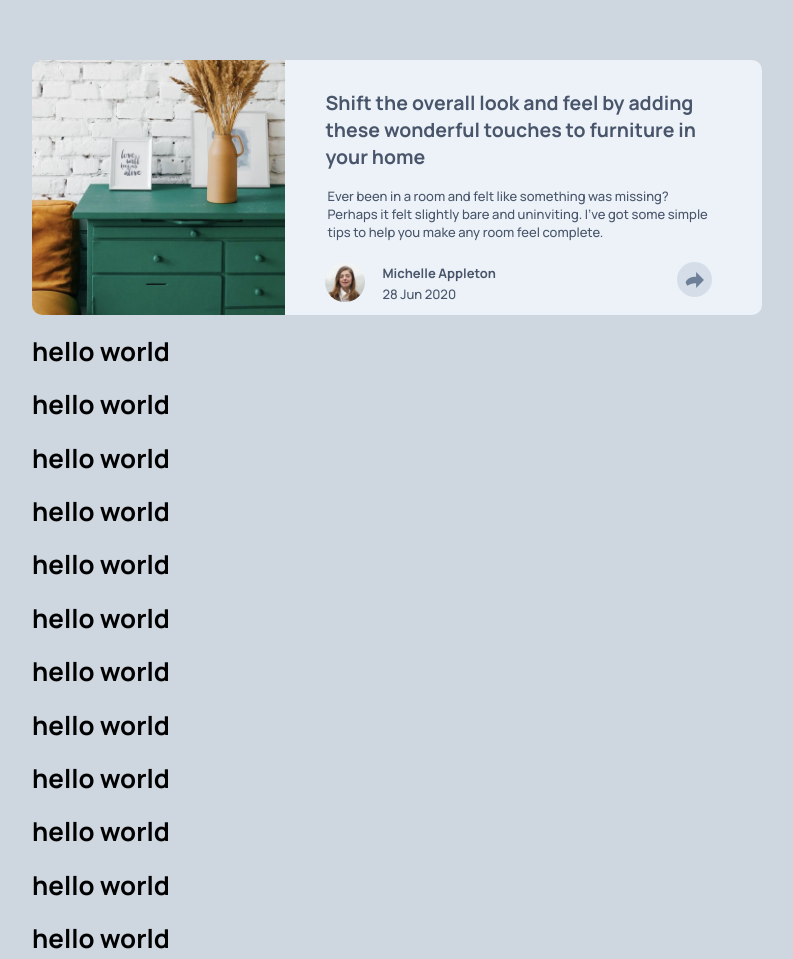
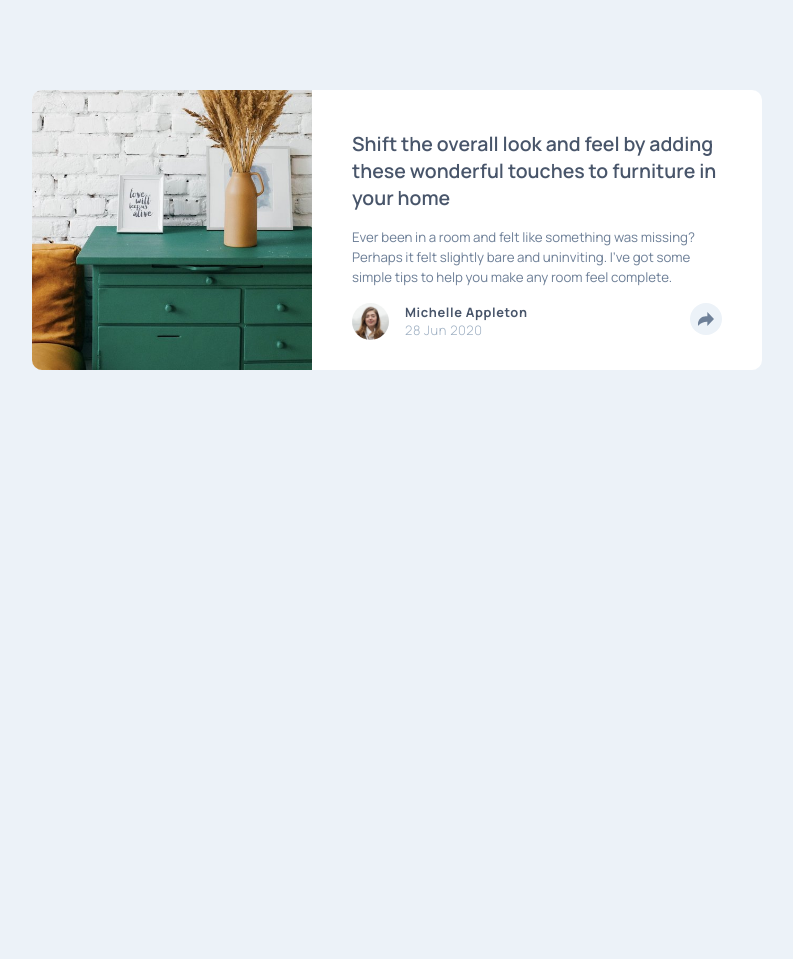
Before and after one commit to MyaLwin/frontEndMentour-ArticlePreview, a plain HTML site: page index.html in a window 1280 px wide. Shown: the part 140-1099 px from the top of the page, without its empty margins (243-1036 px from the left). After the commit the page ends 800 px from the top, so only its background shows below. Drawn offline with Linux system fonts and the light colour scheme.

Commit message:
CSS refactor

```diff
--- a/index.html
+++ b/index.html
@@ -5,7 +5,7 @@
     <meta name="viewport" content="width=device-width, initial-scale=1.0">
     <title>Article Preview</title>
     <link rel="stylesheet" href="style.css">
-    <link href="https://fonts.googleapis.com/css2?family=Manrope:wght@500;700&display=swap" rel="stylesheet">
+    <link href="https://fonts.googleapis.com/css2?family=Manrope:wght@300;400;500;600;700&display=swap" rel="stylesheet">
     <script src="https://kit.fontawesome.com/ea7a226074.js" crossorigin="anonymous"></script>
 </head>
 <body>
@@ -16,26 +16,29 @@
     <div class="row">
         <div class="container">
             <div class="col-1">
-                <div class="image">
-                    <img src="images/drawers.jpg" alt="">
+                <div class="col-1_image_container">
+                     <img class="col-1_image_img" src="images/drawers.jpg" alt="">
                 </div>
             </div>
             <div class="col-2">
-                <h2>Shift the overall look and feel by adding these wonderful
+                <h2 class="col-2__headline" >Shift the overall look and feel by adding these wonderful
                     touches to furniture in your home</h2>
-                <p>Ever been in a room and felt like something was missing? Perhaps
+                <p class="col-2__paragraph">Ever been in a room and felt like something was missing? Perhaps
                     it felt slightly bare and uninviting. I’ve got some simple tips
                     to help you make any room feel complete.</p>
-                <div class="author">
-                    <img class="author-image" src="images/avatar-michelle.jpg" alt="Michelle Appleton Picture">
-                    <div>
-                        <h3>Michelle Appleton</h3>
-                        <p>28 Jun 2020</p>
+                <div class="col-2__author-box">
+                    <img class="col-2__author-box-image" src="images/avatar-michelle.jpg" alt="Michelle Appleton Picture">
+                    <div class="col-2__author-box-info">
+                        <h3 class="col-2__author-box-h3">Michelle Appleton</h3>
+                        <p class="col-2__author-box-date">28 Jun 2020</p>
                     </div>
-                    <img id="links" src="images/icon-share.svg" alt="">
+                    <div class="col-2__author-box-share">
+                        <img class="col-2__author-box-share-image" src="images/icon-share.svg" alt="">
+                    </div>
+
 
                 </div>
-                <div class="linksBar" style="display:none;">
+                <div class="col-2__links-bar" style="display:none;">
                         <p>S H A R E</p>
                         <a href="https://www.facebook.com"><img src="images/icon-facebook.svg" alt=""></a>
                         <a href="https://www.twitter.com"><img src="images/icon-twitter.svg" alt=""></a>
@@ -48,27 +51,11 @@
 
 
 
-        <h1>hello world</h1>
-        <h1>hello world</h1>
-        <h1>hello world</h1>
-        <h1>hello world</h1>
-        <h1>hello world</h1>
-        <h1>hello world</h1>
-        <h1>hello world</h1>
-        <h1>hello world</h1>
-        <h1>hello world</h1>
-        <h1>hello world</h1>
-        <h1>hello world</h1>
-        <h1>hello world</h1>
-        <h1>hello world</h1>
-        <h1>hello world</h1>
-        <h1>hello world</h1>
-        <h1>hello world</h1>
-        <h1>hello world</h1>
+
 
 
     </div>
-
+<!--
     <script>
         let links = document.querySelector('#links');
         let linksBar = document.querySelector('.linksBar');
@@ -89,7 +76,7 @@
         });
 
 
-    </script>
+    </script> -->
 
 </body>
 </html>
--- a/style.css
+++ b/style.css
@@ -1,178 +1,162 @@
 /*
-
-## Colors
-- Very Dark Grayish Blue: hsl(217, 19%, 35%)
-- Desaturated Dark Blue: hsl(214, 17%, 51%)
-- Grayish Blue: hsl(212, 23%, 69%)
-- Light Grayish Blue: hsl(210, 46%, 95%)
-
 ## The designs were created to the following widths:
 - Mobile: 375px
 - Desktop: 1440px
 
 ### Body Copy
 - Font size: 13px
-
 */
 
+:root {
+    --very-dark-grayish-blue: hsl(217, 19%, 35%);
+    --desaturated-dark-blue: hsl(214, 17%, 51%);
+    --grayish-blue: hsl(212, 23%, 69%);
+    --light-grayish-blue: hsl(210, 46%, 95%);
+}
 
-/*
-* Prefixed by https://autoprefixer.github.io
-* PostCSS: v7.0.29,
-* Autoprefixer: v9.7.6
-* Browsers: last 4 version
-*/
+* {
+    border: 0;
+    margin: 0;
+    box-sizing: inherit;
+    letter-spacing: inherit;
+}
 
-
+html {
+    font-size: 62.5%;
+    box-sizing: border-box
+}
 
 body {
-    background-color:hsla(212, 23%, 69%, 0.5);
-    font-family: 'Manrope', sans-serif;
-    font-size: 13px;
-}
-
-.row {
-    margin: 200px  auto;
-    max-width : 730px;
-    min-height : 280px;
-    position: relative;
+    padding: 30px;
+    font-size: 1.3rem;
+    font-family : 'Manrope', sans-serif;
+    letter-spacing: 120%;
+    color: var(--very-dark-grayish-blue);
+    background-color: var(--light-grayish-blue);
 }
 
 .container {
-
-    width:100%;
+    margin: 200px auto;
+    background-color: #fff;
+    height: 28rem;
+    max-width: 73rem;
     display: flex;
-    background-color: hsl(210, 46%, 95%);
-    border-radius: 10px;
+    justify-content: stretch;
+    border-radius: 1rem;
 }
 
-/***********COL 1 IMAGE*************/
+.col-1 {
+    flex-basis: 28rem;
+    /* width: 28rem; */
+    border-radius: inherit;
+    display: flex;
 
-.container div.col-1 div.image {
+}
+/**********************COL 1 IMAGE*****************************/
 
-    flex-basis: 280px;
+.col-1_image_container {
     display: flex;
-    height: 100%;
+    align-items: center;
+    justify-content: center;
+    border-radius: inherit;
 
 }
 
-.col-1 img {
+.col-1_image_container img {
+    align-self: flex-start;
+    min-height: 100%;
+    max-width: 100%;
+    object-fit: cover;
+    object-position: left;
+    border-radius: inherit;
+    border-top-right-radius: 0;
+    border-bottom-right-radius: 0;
+
+
+}
+/**********************COL 2 DESCRIPTION************************/
+
+.col-2 {
+    width:45rem;
+    flex-grow: 1;
+    padding: 4rem;
+    padding-bottom: 3rem;
 
     display: flex;
-    width: 100%;
-    object-position: left;
-    object-fit: cover;
-    border-radius: 10px 0 0 10px;
-
-}
-/****** COL 2 ************/
-
-.container div.col-2 {
-
-    padding: 4% 50px 10px 40px;
-    color: hsl(217, 19%, 35%);
-    position: relative;
- }
-
-.col-2 h2 {
-    margin-top: 0;
+    flex-direction: column;
+    justify-content: space-between;
 }
 
-/***********COL 2 AUTHOR CONTAINER*********/
+.col-2__headline {
+    font-weight: 600;
+}
 
-.col-2 div.author {
-    display : flex;
-    flex-direction: row;
-    justify-content: left;
-    width: 100%;
-    margin-top: 20px;
-    color: hsl(217, 19%, 35%);
+.col-2__paragraph {
+    font-weight: 400;
+    font-size: 1.33rem;
+    line-height: 2rem;
+    color: var(--desaturated-dark-blue);
+
 
 }
 
-/**********COL 2 AUTHOR TEXT ************/
-div.author div:first-of-type {
-    margin-left: 15px;
-}
-.col-2 h3 {
-    padding: 1px;
-    margin: 1px;
-    font-size: 13px;
+/**********************AUTHOR BOX******************************/
 
-}
-.col-2 p {
-    padding: 1px;
-    margin: 1px;
-    font-size: 13px;
-    font-weight: 400;
+.col-2__author-box {
+    font-size: 1.1rem;
+    font-weight: 300;
+    display: flex;
+    justify-content: left;
 }
 
-.col-2 .author-image {
-    height: 40px;
-    max-width: 40px;
-    object-fit: cover;
+.col-2__author-box-image {
+    height: 3.7rem;
+    width: 3.7rem;
     border-radius: 100%;
+    margin-right: 1.6rem;
 }
 
-/* *******IMAGES POPUP ICON******** */
-
-#links {
-
-    margin-left: auto;
-    box-sizing: border-box;
-    background-color: hsla(212, 23%, 69%, 0.3);
-    width: 35px;
-    height: 35px;
-    padding: 8px;
-    object-fit: contain;
-    border-radius: 100%;
+.col-2__author-box-info h3 {
+    letter-spacing: .06rem;
 
 }
 
-#links:hover {
-    background-color: hsl(212, 23%, 69%);
+.col-2__author-box-info p {
+    letter-spacing: .06rem;
+   font-size: 1.3rem;
+   color: var(--grayish-blue)
 }
 
-/******* POPUP LINKS BAR ***********/
+.col-2__author-box-info {
+    margin-right: auto;
+}
+.col-2__author-box-share {
+    height: 3.2rem;
+    width: 3.2rem;
+    background-color: var(--light-grayish-blue);
+    border-radius: 100%;
 
-.linksBar {
-    box-sizing: border-box;
     display: flex;
-    bottom: 100px;
-    width : 200px;
-    height : 50px;
-    justify-content: space-evenly;
-    align-items: center;
-    position: absolute;
-    bottom : 80px;
-    right: -32px;
-    background-color: hsl(217, 19%, 35%);
-    padding: 10px;
-    border-radius: 10px;
-    transition: all .5s .3s;
-    color: hsl(212, 23%, 69%);
-    /* padding-top: 15px;  */
+    align-content: center;
+    justify-content: center;
+  }
+
+.col-2__author-box-share-image {
+    margin: auto;
+    height: 1.4rem;
+    width: 1.6rem;
+  }
+
+/*********************MEDIA QUERIES ********************************/
+@media screen and (max-width : 710px ) {
+.col-2 {
+    padding: 3rem;
 }
 
-.linksBar::after {
-    content:"";
-    position: absolute;
-    top:100%;
-    left: 50%;
-    margin-left: -10px;
-    border-width: 10px;
-    border-style: solid;
-    border-color: hsl(217, 19%, 35%) transparent transparent transparent;
-}
-}
-.appear {
-    opacity: 1;
-}
-.disappear {
-   opacity: 0;
 }
 
-.linksBar a img {
-    width: 20px;
-    height: 20px;
+@media screen and (max-width : 600px ) {
+    .container {
+        flex-direction: column;
+    }
 }
```
